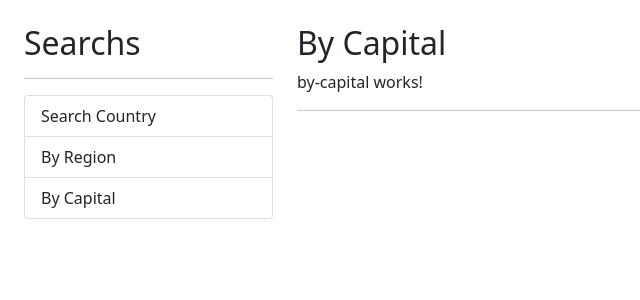
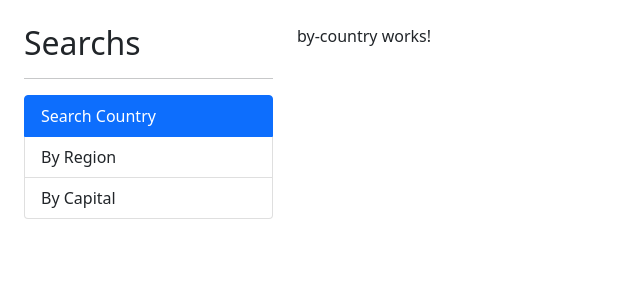
Before and after one commit to sesp13/angular-zero-expert, an Angular app in the folder 03-paisesApp/: page / in a window 1280 px wide. Shown: the top 300 px of the page, without its empty margins (0-640 px from the left). Built offline with nearby package versions, Linux system fonts and the light colour scheme.

Commit message:
add global routing and use it on sidebar

```diff
--- a/03-paisesApp/src/app/app.component.html
+++ b/03-paisesApp/src/app/app.component.html
@@ -5,9 +5,7 @@
   </div>
 
   <div class="col">
-    <h2>By Capital</h2>
-    <app-by-capital></app-by-capital>
-    <hr>
+    <router-outlet></router-outlet>
   </div>
 
 </div>
--- a/03-paisesApp/src/app/app.module.ts
+++ b/03-paisesApp/src/app/app.module.ts
@@ -1,5 +1,7 @@
 import { NgModule } from '@angular/core';
 import { BrowserModule } from '@angular/platform-browser';
+import { AppRoutingModule } from './app.routing.module';
+
 import { CountryModule } from './country/country.module';
 import { SharedModule } from './shared/shared.module';
 
@@ -11,6 +13,7 @@
   ],
   imports: [
     BrowserModule,
+    AppRoutingModule,
     SharedModule,
     CountryModule
   ],
--- a/03-paisesApp/src/app/shared/shared.module.ts
+++ b/03-paisesApp/src/app/shared/shared.module.ts
@@ -1,7 +1,7 @@
 import { NgModule } from '@angular/core';
 import { CommonModule } from '@angular/common';
+import { RouterModule } from '@angular/router';
 import { SidebarComponent } from './sidebar/sidebar.component';
-
 
 
 @NgModule({
@@ -9,7 +9,8 @@
     SidebarComponent
   ],
   imports: [
-    CommonModule
+    CommonModule,
+    RouterModule
   ],
   exports: [
     SidebarComponent
--- a/03-paisesApp/src/app/shared/sidebar/sidebar.component.html
+++ b/03-paisesApp/src/app/shared/sidebar/sidebar.component.html
@@ -1,13 +1,13 @@
 <h2>Searchs</h2>
 <hr>
 <ul class="list-group">
-  <li class="list-group-item">
+  <li class="list-group-item" [routerLink]="''" routerLinkActive="active" [routerLinkActiveOptions]="{exact: true}">
     Search Country
   </li>
-  <li class="list-group-item">
+  <li class="list-group-item" [routerLink]="'region'" routerLinkActive="active">
     By Region
   </li>
-  <li class="list-group-item">
+  <li class="list-group-item" [routerLink]="'capital'" routerLinkActive="active">
     By Capital
   </li>
 </ul>
```
Also changed, not shown: 03-paisesApp/src/app/app.routing.module.ts (added, +36 -0 lines).
